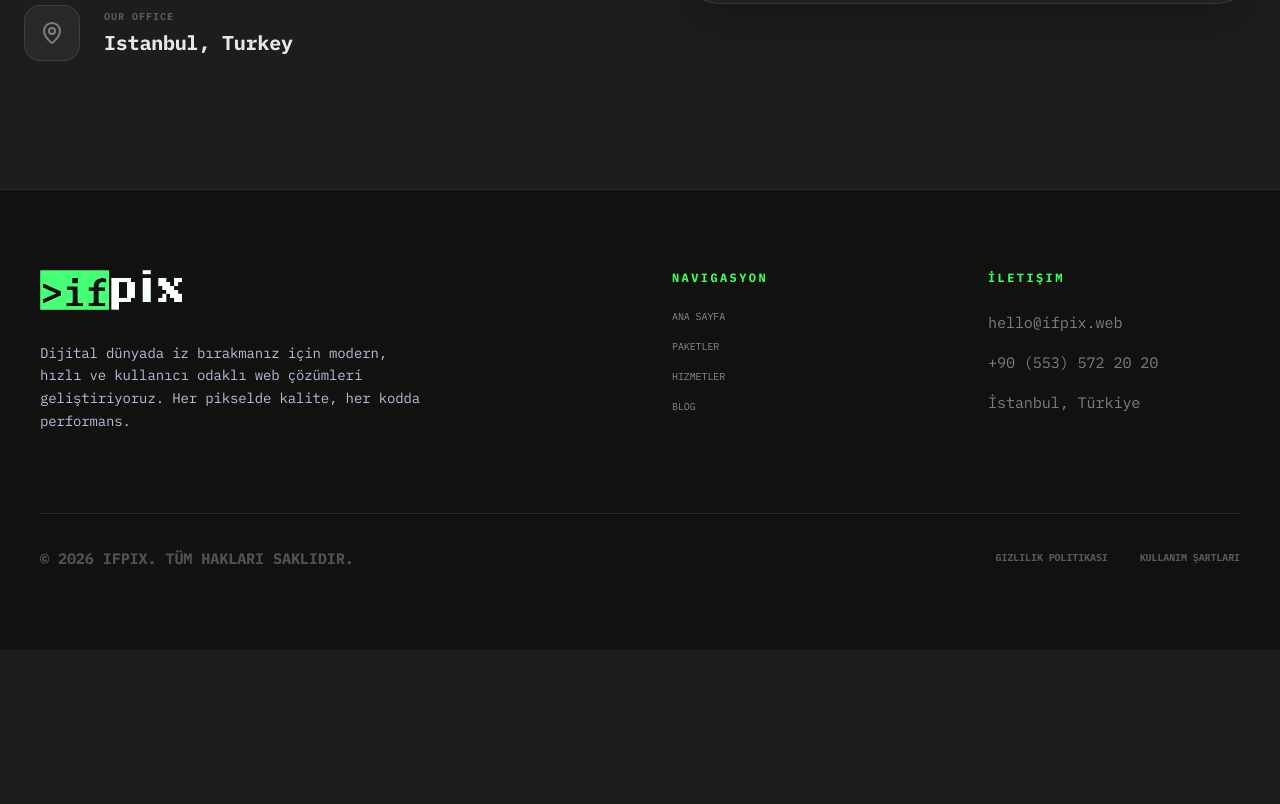
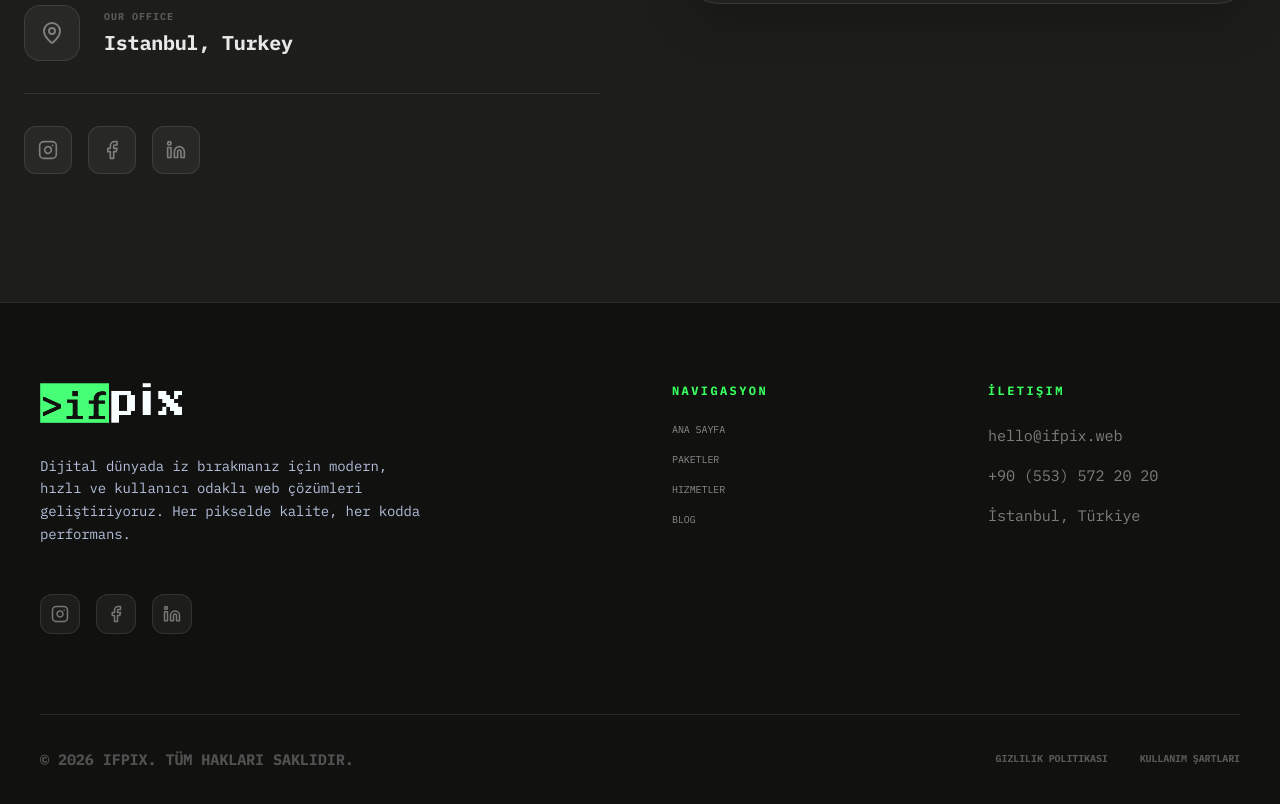
Before and after one commit to zoneztwo/if-pix, a Next.js app: page /en/iletisim in a window 1280 px wide. Shown: the part 668-1472 px from the top of the page. Before the commit the page ends 1318 px from the top, so only its background shows below. Built offline with nearby package versions, Linux system fonts and the light colour scheme; a web font is replaced by a local one.

Commit message:
iletişim bilgileri güncelleme

```diff
--- a/src/app/[locale]/layout.tsx
+++ b/src/app/[locale]/layout.tsx
@@ -101,7 +101,8 @@ export default async function RootLayout({
               },
               "priceRange": "$$$",
               "sameAs": [
-                "https://www.instagram.com/ifpix",
+                "https://www.instagram.com/ifpix.agency/",
+                "https://www.facebook.com/ifpix",
                 "https://www.linkedin.com/company/ifpix"
               ]
             })
--- a/src/components/Footer.tsx
+++ b/src/components/Footer.tsx
@@ -4,10 +4,17 @@ import React from 'react';
 import Image from 'next/image';
 import Link from 'next/link';
 import { usePathname } from 'next/navigation';
+import { Instagram, Facebook, Linkedin } from 'lucide-react';
 
 const Footer = () => {
   const pathname = usePathname();
   const currentLocale = pathname.split('/')[1] || 'tr';
+
+  const socialLinks = [
+    { icon: Instagram, href: "https://www.instagram.com/ifpix.agency/", label: "Instagram" },
+    { icon: Facebook, href: "https://www.facebook.com/ifpix", label: "Facebook" },
+    { icon: Linkedin, href: "https://www.linkedin.com/company/ifpix", label: "LinkedIn" }
+  ];
 
   return (
     <footer className="w-full bg-black/40 border-t border-white/5 py-20 px-10">
@@ -23,6 +30,21 @@ const Footer = () => {
           <p className="text-secondary max-w-sm text-sm leading-relaxed">
             Dijital dünyada iz bırakmanız için modern, hızlı ve kullanıcı odaklı web çözümleri geliştiriyoruz. Her pikselde kalite, her kodda performans.
           </p>
+
+          <div className="flex gap-4 pt-4">
+            {socialLinks.map((social, idx) => (
+              <a
+                key={idx}
+                href={social.href}
+                target="_blank"
+                rel="noopener noreferrer"
+                className="w-10 h-10 bg-white/5 border border-white/10 rounded-xl flex items-center justify-center text-white/40 hover:text-primary hover:border-primary/30 hover:bg-primary/10 transition-all group"
+                aria-label={social.label}
+              >
+                <social.icon size={18} className="group-hover:scale-110 transition-transform" />
+              </a>
+            ))}
+          </div>
         </div>
 
         <div className="space-y-6">
--- a/src/components/ProcessFlow.tsx
+++ b/src/components/ProcessFlow.tsx
@@ -252,7 +252,7 @@ const ProcessFlow = ({ sectorId = 'hizmet' }: { sectorId?: string }) => {
                         </div>
                         {[
                           { label: 'Hemen Ara', href: 'tel:+905535722020', icon: Phone, color: 'text-blue-500' },
-                          { label: "WhatsApp", href: 'https://wa.me/905422264012', isWA: true, color: 'text-green-500' },
+                          { label: "WhatsApp", href: 'https://wa.me/905422640122', isWA: true, color: 'text-green-500' },
                           { label: 'Toplantı', href: '/toplanti-talebi', icon: Calendar, color: 'text-purple-500' }
                         ].map((item, i) => {
                           const Icon = item.icon;
--- a/src/components/WhatsAppFAB.tsx
+++ b/src/components/WhatsAppFAB.tsx
@@ -4,7 +4,7 @@ import React from 'react';
 import { motion } from 'framer-motion';
 
 const WhatsAppFAB = () => {
-  const whatsappUrl = "https://wa.me/905422264012?text=" + encodeURIComponent("Merhaba IFPIX, web sitesi çözümleriniz ve reklam hizmetleriniz hakkında bilgi almak istiyorum.");
+  const whatsappUrl = "https://wa.me/905422640122?text=" + encodeURIComponent("Merhaba IFPIX, web sitesi çözümleriniz ve reklam hizmetleriniz hakkında bilgi almak istiyorum.");
 
   return (
     <motion.a
--- a/src/components/pages/IletisimClient.tsx
+++ b/src/components/pages/IletisimClient.tsx
@@ -6,7 +6,7 @@ import Navbar from '@/components/Navbar';
 import Footer from '@/components/Footer';
 import PixelBackground from '@/components/PixelBackground';
 import ContactForm from '@/components/ContactForm';
-import { Mail, MapPin, Phone } from 'lucide-react';
+import { Mail, MapPin, Phone, Instagram, Facebook, Linkedin } from 'lucide-react';
 
 export default function IletisimClient({ locale, dict }: { locale: 'tr' | 'en', dict: any }) {
   const contactInfo = [
@@ -28,6 +28,12 @@ export default function IletisimClient({ locale, dict }: { locale: 'tr' | 'en',
       value: locale === 'tr' ? "İstanbul, Türkiye" : "Istanbul, Turkey",
       href: "https://maps.google.com"
     }
+  ];
+
+  const socialLinks = [
+    { icon: Instagram, href: "https://www.instagram.com/ifpix.agency/", label: "Instagram" },
+    { icon: Facebook, href: "https://www.facebook.com/ifpix", label: "Facebook" },
+    { icon: Linkedin, href: "https://www.linkedin.com/company/ifpix", label: "LinkedIn" }
   ];
 
   return (
@@ -97,6 +103,25 @@ export default function IletisimClient({ locale, dict }: { locale: 'tr' | 'en',
                   </div>
                 </motion.a>
               ))}
+
+              <motion.div
+                initial={{ opacity: 0 }}
+                animate={{ opacity: 1 }}
+                transition={{ delay: 0.7 }}
+                className="pt-8 border-t border-white/5 flex gap-4"
+              >
+                {socialLinks.map((social, idx) => (
+                  <a
+                    key={idx}
+                    href={social.href}
+                    target="_blank"
+                    rel="noopener noreferrer"
+                    className="w-12 h-12 bg-white/5 border border-white/10 rounded-xl flex items-center justify-center text-white/40 hover:text-primary hover:border-primary/30 hover:bg-primary/10 transition-all group"
+                  >
+                    <social.icon size={20} className="group-hover:scale-110 transition-transform" />
+                  </a>
+                ))}
+              </motion.div>
             </div>
           </div>
 
```
